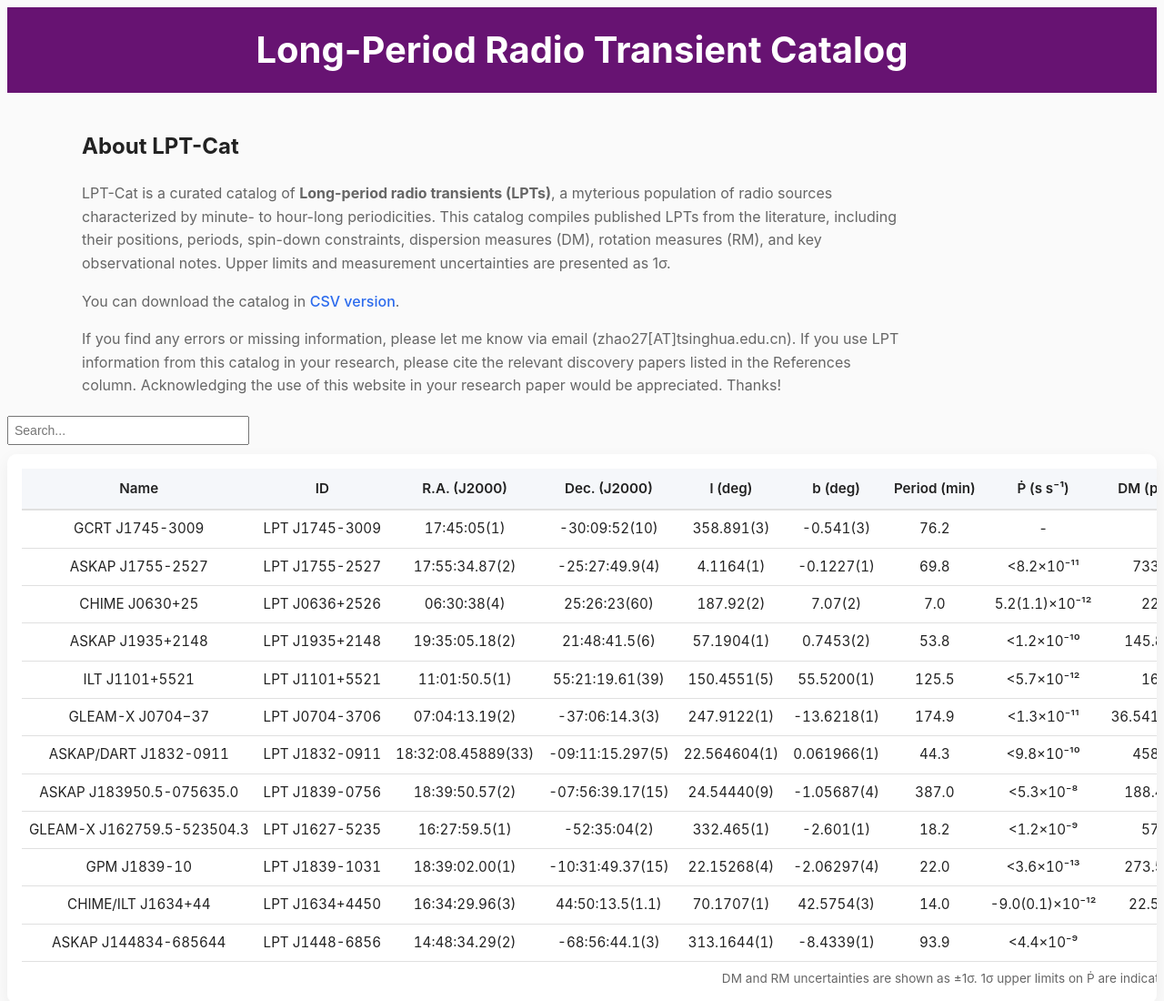
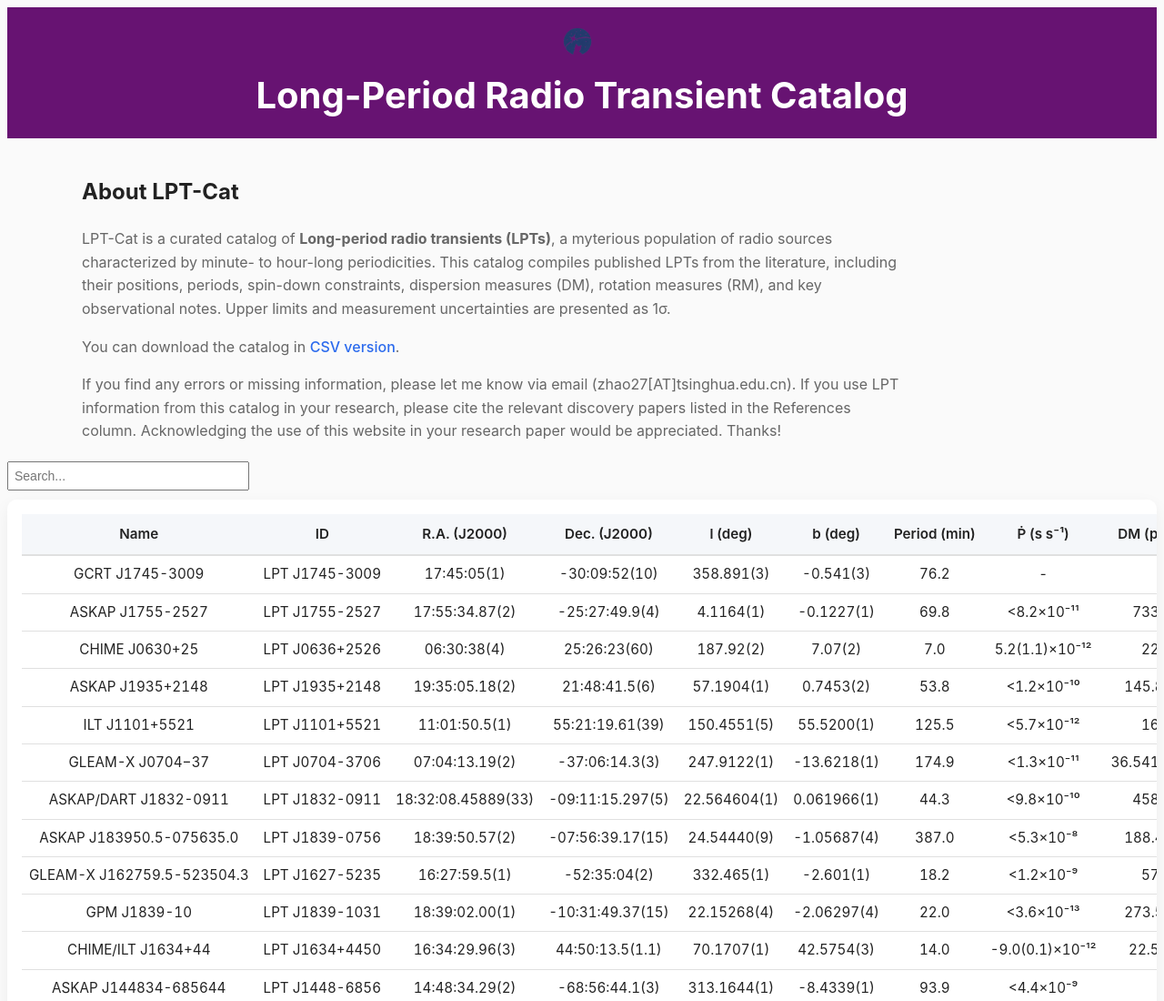
Before and after one commit to PSR-Jake/lptcat, a plain HTML site: page index.html in a window 1280 px wide. Shown: the top 1100 px of the page at 91% size. Drawn offline with nearby package versions, Linux system fonts and the light colour scheme.

Commit message:
Update index.html

```diff
--- a/index.html
+++ b/index.html
@@ -10,6 +10,7 @@
 <body>
 
 <header>
+  <img src="lptcat-logo.png" alt="Logo" id="site-logo">
   <h1>Long-Period Radio Transient Catalog</h1>
 </header>
 
```
